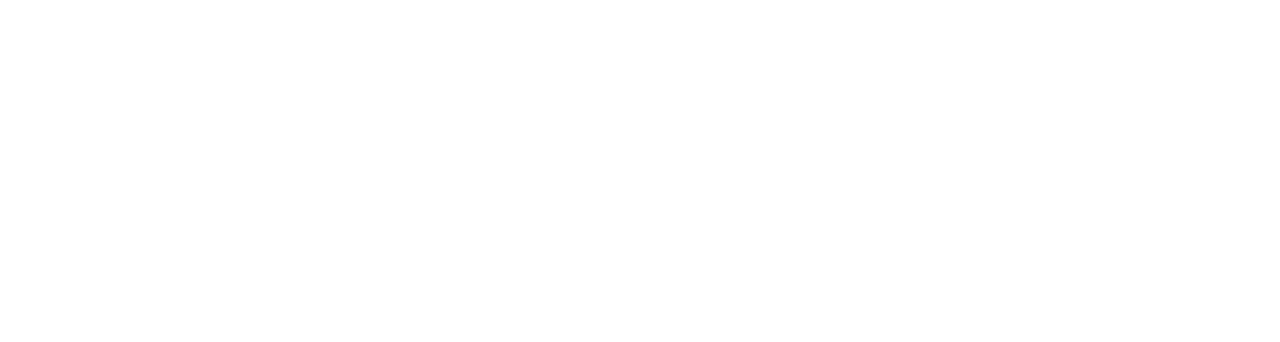
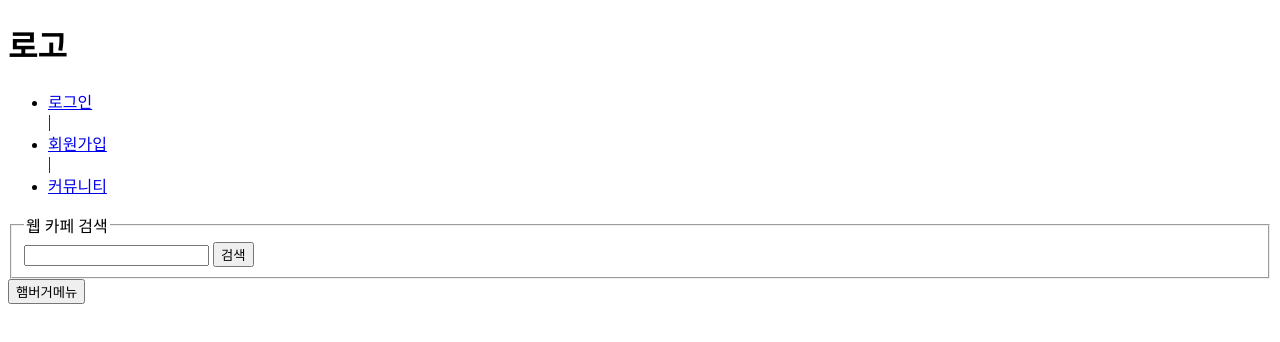
Before and after one commit to loco9939/zeroConneTo, a website: page RWD/index.html in a window 1280 px wide. Drawn offline with Linux system fonts and the light colour scheme; a web font is replaced by a local one.

Commit message:
내가 짠 코드

```diff
--- a/RWD/index.html
+++ b/RWD/index.html
@@ -6,17 +6,35 @@
   <meta http-equiv="X-UA-Compatible" content="IE=edge" />
   <meta name="viewport" content="width=device-width, initial-scale=1" />
   <title>웹카페 - 반응형웹</title>
-  <link rel="stylesheet"
-    href="https://use.fontawesome.com/releases/v5.15.4/css/all.css"
-    integrity="sha384-DyZ88mC6Up2uqS4h/KRgHuoeGwBcD4Ng9SiP4dIRy0EXTlnuz47vAwmeGwVChigm"
-    crossorigin="anonymous" />
+  <link rel="stylesheet" href="https://use.fontawesome.com/releases/v5.15.4/css/all.css"
+    integrity="sha384-DyZ88mC6Up2uqS4h/KRgHuoeGwBcD4Ng9SiP4dIRy0EXTlnuz47vAwmeGwVChigm" crossorigin="anonymous" />
   <link rel="stylesheet" as="style" crossorigin="anonymous"
     href="https://cdn.jsdelivr.net/gh/orioncactus/pretendard/dist/web/static/pretendard.css" />
-  <link rel="stylesheet" href="./css/main.css" />
+  <link rel="stylesheet" href="./css/index.css" />
 </head>
 
 <body>
-
+  <header>
+    <h1>로고</h1>
+    <ul>
+      <li><a href="/">로그인</a></li>
+      <span>
+        |</span>
+      <li><a href="/">회원가입</a></li>
+      <span>
+        |</span>
+      <li><a href="/">커뮤니티</a></li>
+    </ul>
+    <form action="/">
+      <fieldset>
+        <legend>웹 카페 검색</legend>
+        <label for="search"></label>
+        <input type="search" name="search" id="search" />
+        <button type="submit">검색</button>
+      </fieldset>
+    </form>
+    <button type="button">햄버거메뉴</button>
+  </header>
 </body>
 
 </html>
```
Also changed, not shown: RWD/package.json (added, +16 -0 lines), RWD/css/index.css (added), 1 other file.
